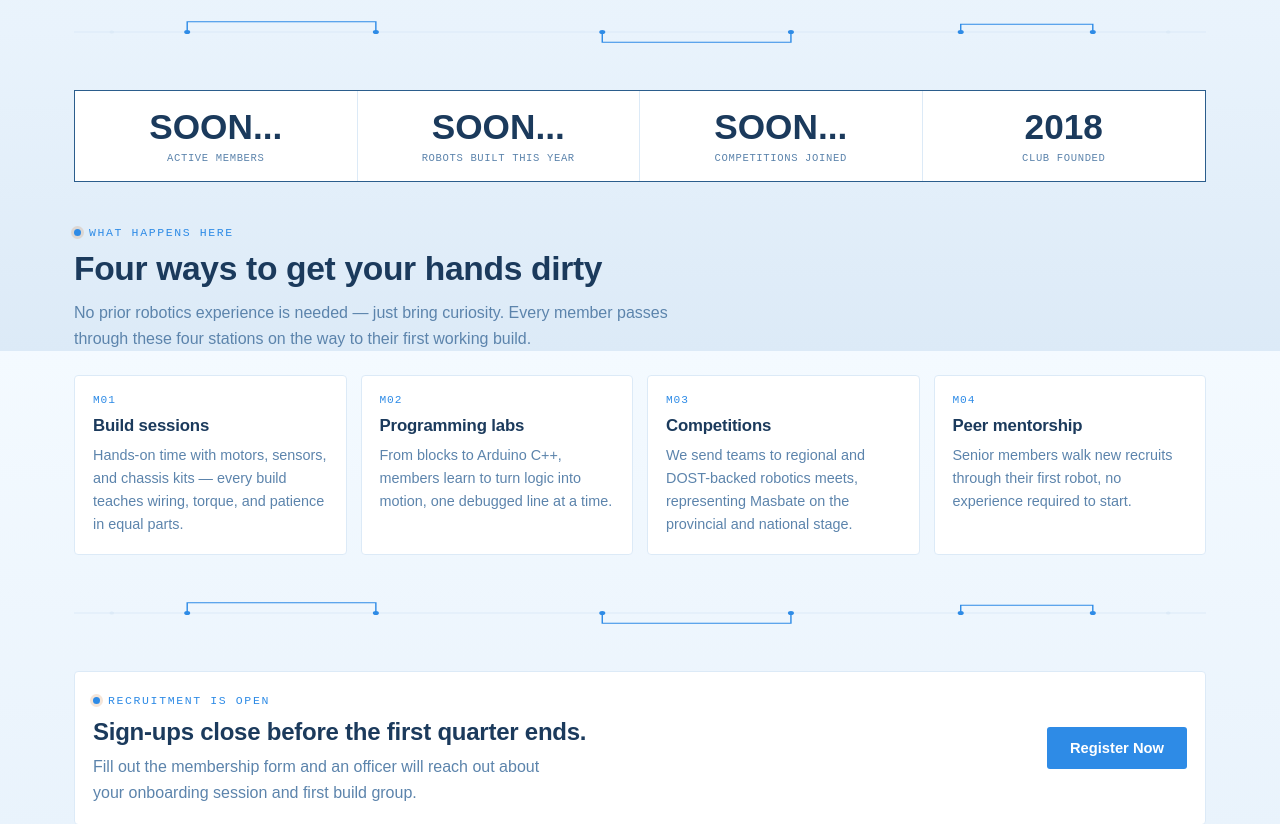
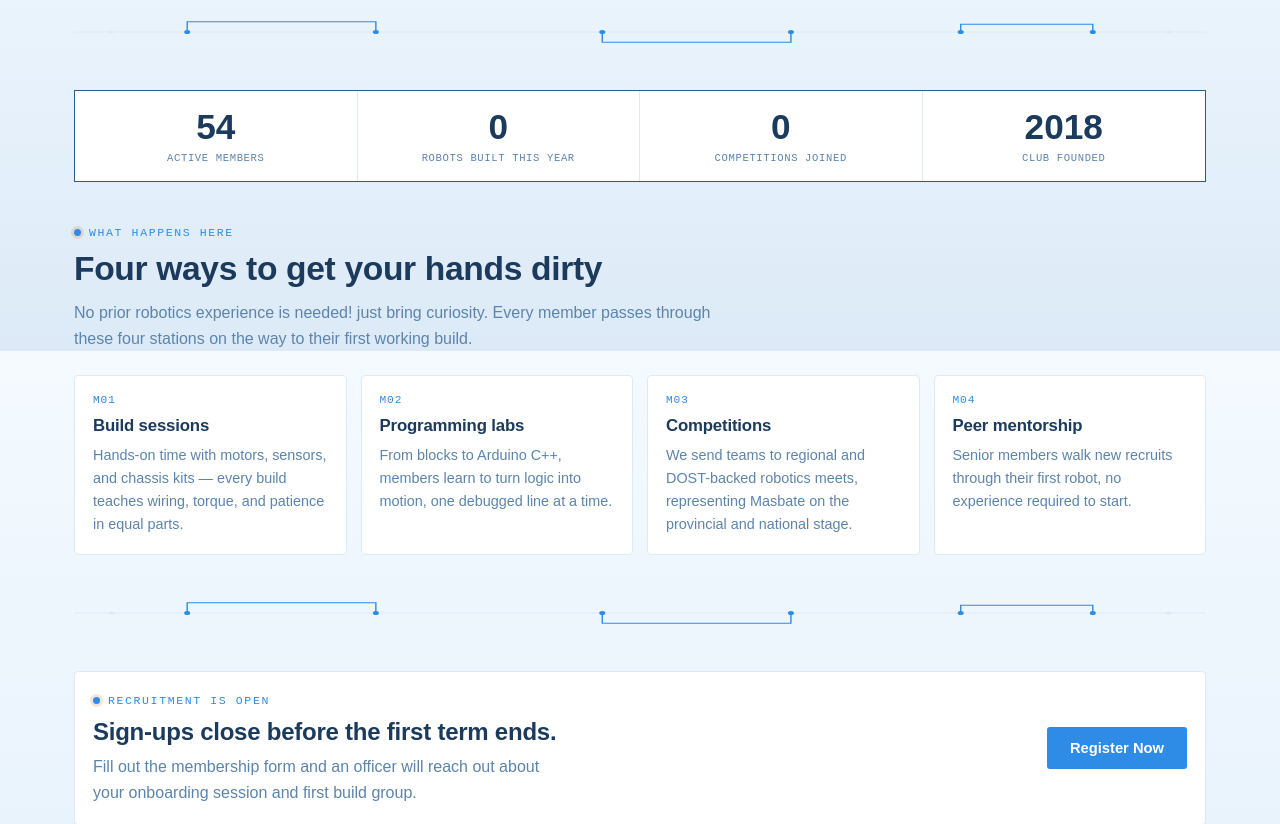
Before and after one commit to Stevemrfg/MNCHS-Robotics-Club-Website, a React (Vite) app in the folder mnchs-robotics/: page /#/ in a window 1280 px wide. Shown: the part 449-1273 px from the top of the page. Built offline with nearby package versions, Linux system fonts and the light colour scheme.

Commit message:
Update statistics and recruitment information on Home page

```diff
--- a/mnchs-robotics/src/pages/Home.jsx
+++ b/mnchs-robotics/src/pages/Home.jsx
@@ -55,9 +55,9 @@ export default function Home() {
       <section className="section">
         <div className="wrap">
           <div className="stats-strip">
-            <div className="stat"><strong>SOON...</strong><span>Active members</span></div>
-            <div className="stat"><strong>SOON...</strong><span>Robots built this year</span></div>
-            <div className="stat"><strong>SOON...</strong><span>Competitions joined</span></div>
+            <div className="stat"><strong>54</strong><span>Active members</span></div>
+            <div className="stat"><strong>0</strong><span>Robots built this year</span></div>
+            <div className="stat"><strong>0</strong><span>Competitions joined</span></div>
             <div className="stat"><strong>2018</strong><span>Club founded</span></div>
           </div>
         </div>
@@ -69,7 +69,7 @@ export default function Home() {
             <span className="eyebrow">What happens here</span>
             <h2>Four ways to get your hands dirty</h2>
             <p>
-              No prior robotics experience is needed — just bring curiosity. Every member
+              No prior robotics experience is needed! just bring curiosity. Every member
               passes through these four stations on the way to their first working build.
             </p>
           </div>
@@ -92,7 +92,7 @@ export default function Home() {
           <div className="card" style={{ display: 'flex', alignItems: 'center', justifyContent: 'space-between', gap: 24, flexWrap: 'wrap' }}>
             <div>
               <span className="eyebrow">Recruitment is open</span>
-              <h2 style={{ marginTop: 10, fontSize: '1.5rem' }}>Sign-ups close before the first quarter ends.</h2>
+              <h2 style={{ marginTop: 10, fontSize: '1.5rem' }}>Sign-ups close before the first term ends.</h2>
               <p style={{ marginTop: 8, color: 'var(--ink-soft)', maxWidth: 460 }}>
                 Fill out the membership form and an officer will reach out about your
                 onboarding session and first build group.
```
